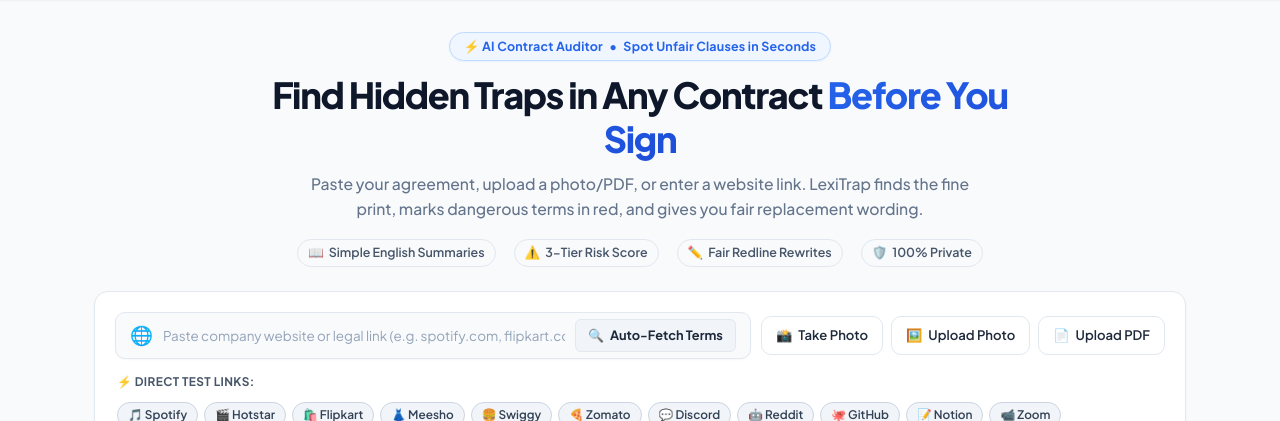
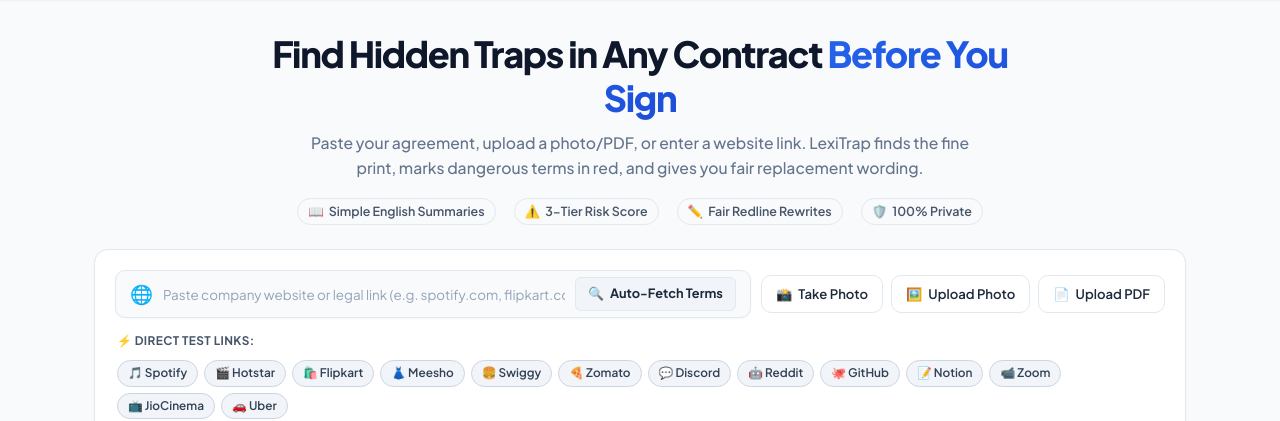
Before and after one commit to Abhijeet0848/LexiTrap, a Flask app: page / in a window 1280 px wide. Shown: the part 63-484 px from the top of the page. Run offline with Flask 3, Linux system fonts and the light colour scheme; some libraries are stand-ins or nearby versions.

Commit message:
refactor: remove top badge chip from hero section

```diff
--- a/templates/index.html
+++ b/templates/index.html
@@ -33,9 +33,6 @@
     <main class="container">
         <!-- Hero Section -->
         <section class="hero-section">
-            <div class="hero-chip">
-                <span>⚡ AI Contract Auditor</span> • <span>Spot Unfair Clauses in Seconds</span>
-            </div>
             <h1 class="hero-title">Find Hidden Traps in Any Contract <span class="hero-title-highlight">Before You Sign</span></h1>
             <p class="hero-subtitle">
                 Paste your agreement, upload a photo/PDF, or enter a website link. LexiTrap finds the fine print, marks dangerous terms in red, and gives you fair replacement wording.
```
